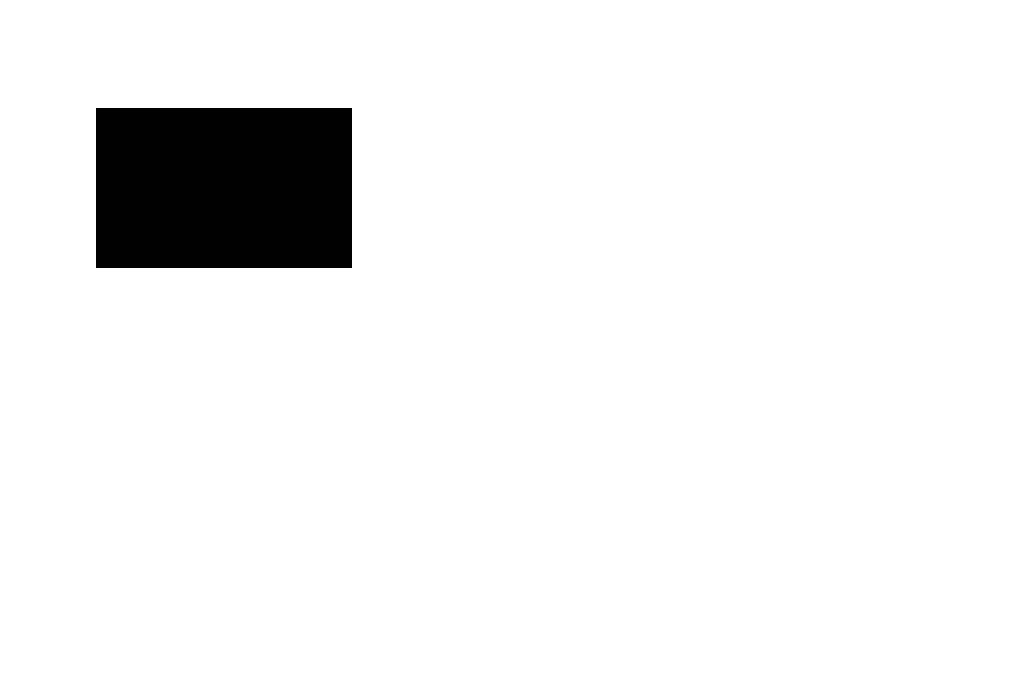
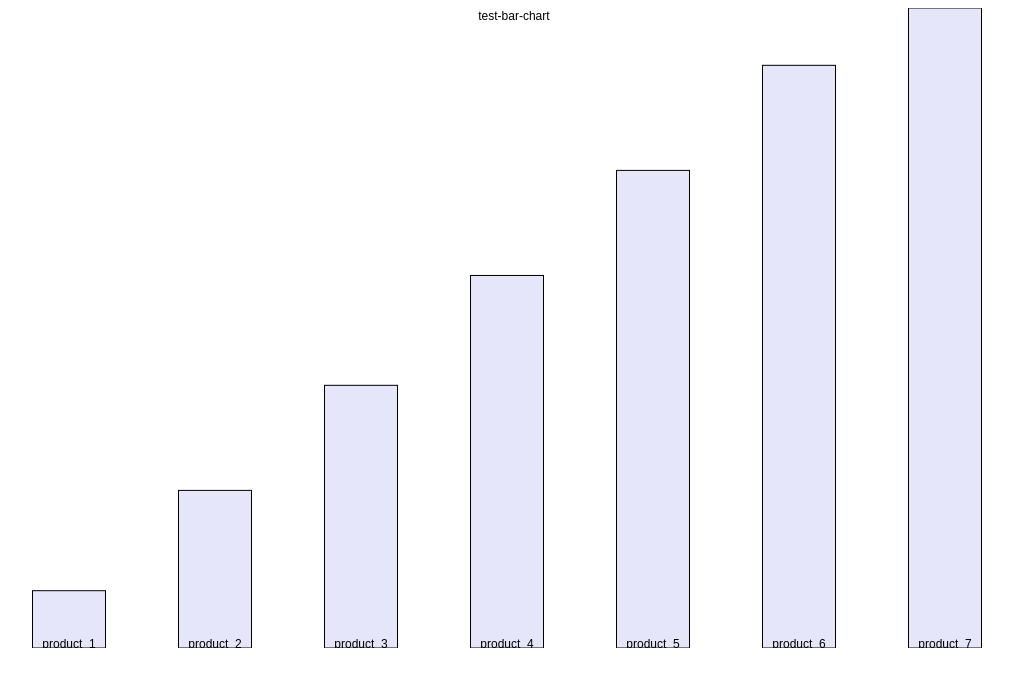
Before and after one commit to samboosa5k/Charts_and_Graphs, a website built with webpack: page index.html in a window 1280 px wide. Shown: the whole page, without its empty margins (12-1025 px from the left). Built offline with nearby package versions, Linux system fonts and the light colour scheme.

Commit message:
Corrected some positioning, cleaned code

```diff
--- a/src/index.html
+++ b/index.html
@@ -5,7 +5,7 @@
     <meta name="viewport" content="width=device-width, initial-scale=1.0">
     <meta http-equiv="X-UA-Compatible" content="ie=edge">
     <script src="data.js"></script>
-    <script type="application/javascript" src="index.js"></script>
+    <script type="application/javascript" src="dist/index.js"></script>
     <title>Graphs and Charts</title>
 </head>
 <body>
--- a/src/index.js
+++ b/src/index.js
@@ -19,6 +19,18 @@ const init = () => {
 init();
 
 /* Test Spawn */
+//  1. Test data
+const testData = [
+    {key: 'product_1', count: 12},
+    {key: 'product_2', count: 33},
+    {key: 'product_3', count: 55},
+    {key: 'product_4', count: 78},
+    {key: 'product_5', count: 100},
+    {key: 'product_6', count: 122},
+    {key: 'product_7', count: 134},
+];
+
+//  2. Event listener to spawn chart
 document.addEventListener('DOMContentLoaded',()=>{
-    ChartCreate( { type: 'Test', name: 'test-chart' } );
+    ChartCreate( { type: 'Bar', name: 'test-bar-chart', input: testData } );
 })
--- a/src/modules/Chart.js
+++ b/src/modules/Chart.js
@@ -13,8 +13,10 @@ export default class Chart {
         this.name = name;
         this.input = input;
         this.chartType = undefined;
-        this.buildMethod = undefined;
+        this.buildChartMethod = undefined;
         this.target = document.querySelector('#test_target');
+        this.canvas = undefined;
+        this.ctx = undefined;
         this.output = undefined;
     }
 
@@ -26,39 +28,54 @@ export default class Chart {
         canvas.height = this.target.offsetHeight;
         canvas.style.zIndex = 999;
         canvas.style.position = 'relative';
-
         this.target.appendChild( canvas );
     }
 
-    build() {
+    instantiateCanvas(){
+        this.canvas = document.getElementById( this.name );
+        this.ctx = this.canvas.getContext( '2d' );
+    }
+
+    drawTitle(){
+        let fontSize = 12;
+        let center = this.canvas.width / 2 - ( this.ctx.measureText( this.name ).width / 2 );
+        let xPos = center;
+        let yPos = fontSize;
+        this.ctx.font = `12px Arial`;
+        this.ctx.fillStyle = 'black'
+        this.ctx.fillText( `${this.name}`, xPos, yPos );
+        console.log(yPos);
+    }
+
+    buildChart() {
         try {
             this.createCanvas();
-            this.buildMethod();
+            this.instantiateCanvas();
+            this.drawTitle();
+            this.buildChartMethod();
         } catch ( err ) {
             console.error( 'Build failed: ', err );
         }
     }
 
-    refreshChart() {
-        const currentCanvas = document.getElementById(this.name);
-        const ctx = currentCanvas.getContext('2d');
+    refreshCanvas() {
         //  Clear canvas
-        ctx.clearRect( 0, 0, currentCanvas.width, currentCanvas.height );
-        //  Rebuild
-        this.buildMethod();
-
-        //  Logging the refreshed target dimensions
-        //  console.log( 'Target width: ', this.target.offsetWidth);
-        //  console.log( 'Target height: ', this.target.offsetHeight);
+        this.ctx.clearRect( 0, 0, this.canvas.width, this.canvas.height );
+        //  Re-set canvas dimensions
+        this.canvas.width = this.target.offsetWidth;
+        this.canvas.height = this.target.offsetHeight;
+        //  Rebuild chart with specific buildChartMethod()
+        this.drawTitle();
+        this.buildChartMethod();
     }
 
     monitorResize(){
-        window.addEventListener('resize', ()=>this.refreshChart());
+        window.addEventListener('resize', ()=>this.refreshCanvas());
     }
 
     //  Getters
     get spawn() {
-        this.build();
+        this.buildChart();
         this.monitorResize();
     }
 }
@@ -68,4 +85,4 @@ export default class Chart {
 //  Event listener ->
 //      -> Should be added to target
 //      -> on target resize -> canvas.height & canvas.width should be 'refreshed'
-//                          -> this.buildMethod() should be called again
+//                          -> this.buildChartMethod() should be called again
--- a/src/modules/Chart/Bar.js
+++ b/src/modules/Chart/Bar.js
@@ -1,5 +1,4 @@
 import Chart from '../Chart.js';
-import {colors} from '../../colors.js';
 
 
 /*
@@ -10,16 +9,20 @@ export default class Bar extends Chart {
     constructor( {name, input} ) {
         super( {name, input} );
         this.chartType = 'bar_chart';
-        this.buildMethod = this.init;
+        this.buildChartMethod = this.init;
         this.input = input;
         this.sortedInput = undefined;
+        this.keyArray = this.input.map( obj => { return obj.key } );
+        this.valArray = this.input.map( obj => { return obj.count } );
+        this.maxVal = Math.max.apply( Math, this.valArray );
     }
+
 
     //  Method - sort
     sortBy( method ) {
         switch ( method ) {
             case 'count':
-                console.log( 'sorted' );
+                // console.log( 'sorted' );
                 this.sortedInput = this.input.sort( ( a, b ) => {
                     if ( a.count < b.count ) return -1;
                     if ( a.count > b.count ) return 1;
@@ -28,46 +31,59 @@ export default class Bar extends Chart {
         }
     }
 
+    drawBar(x,y,w,h,color){
+        this.ctx.fillStyle = color;
+        this.ctx.fillRect( x, y, w, h );
+        this.ctx.strokeRect( x, y, w, h );
+    }
+
+    drawLabel(x,y,label){
+        this.ctx.font = `12px Arial`;
+        this.ctx.fillStyle = 'black'
+        this.ctx.fillText( `${label}`, x, y );
+    }
+
     //  Method - build
     barGen( inputObject = this.input ) {
-        /* Canvas */
-        const canvas = document.getElementById( this.name );
-        const ctx = canvas.getContext( '2d' );
-        /* Input data */
-        const keyArray = this.sortedInput.map( obj => { return obj.key } );
-        const valArray = this.sortedInput.map( obj => { return obj.count } );
-        const valSum = valArray.reduce( ( a, b ) => {
+        const valSum = this.valArray.reduce( ( a, b ) => {
             return a + b;
         } );
-        const maxVal = Math.max.apply( Math, valArray );
 
-        /* Bar scaling/position */
-        const barW = Math.floor( canvas.width / keyArray.length );
-        const maxH = canvas.height;
+        /*
+            Bar scaling/position:
+                - barContainerW = default bar container size based on canvas size
+                - barW = set bar width
+                - maxH = max bar height as determined by canvas
+        */
+        const barContainerW = Math.floor( this.target.offsetWidth / inputObject.length );
+        const barW = barContainerW/2;
+        const maxH = this.canvas.height;
 
         /* The loop */
-        for ( let key of keyArray ) {
-            let xOffset = ( keyArray.indexOf( key ) ) * barW;
-            let barH = ( valArray[keyArray.indexOf( key )] / maxVal ) * maxH;
-            let yOffset = canvas.height - barH;
-            let barColor = colors[Math.round( Math.random() * colors.length )];
-            let center = xOffset + ( barW / 2 ) - ( ctx.measureText( key ).width / 2 );
+        for ( let key of this.keyArray ) {
+            let barColor = 'Lavender';
+            /*
+                Iterative bar scaling/offset
+                    - barH = height of current bar, based on input values & sum
+                    - xOffset/yOffset = absolute bar offset based on loop index and barH
+                    - centerBar/centerLabel = relative centering based on absolute offset
+            */
+            let barH = ( this.valArray[this.keyArray.indexOf( key )] / this.maxVal ) * maxH;
+            let xOffset = ( this.keyArray.indexOf( key ) ) * barContainerW;
+            let yOffset = this.canvas.height - barH;
+            let centerBar = xOffset - (barW / 2) + (barContainerW / 2);
+            let centerLabel = xOffset - ( this.ctx.measureText( key ).width / 2 ) + ( barContainerW / 2 );
 
             //  bars
-            ctx.fillStyle = barColor;
-            ctx.fillRect( xOffset, yOffset, barW, barH );
+            this.drawBar(centerBar, yOffset, barW, barH, barColor);
+
             //  labels
-            ctx.font = `${barW / 5}px Arial`;
-            ctx.fillStyle = 'black'
-            ctx.fillText( `${key}`, center, yOffset );
-
+            this.drawLabel(centerLabel, maxH, key);
         }
-
-        console.log(`Bar width -> ${this.name} -> `, barW);
     }
 
     init() {
-        this.sortBy( 'count' );
+        // this.sortBy( 'count' );
         this.barGen();
     }
 }
```
